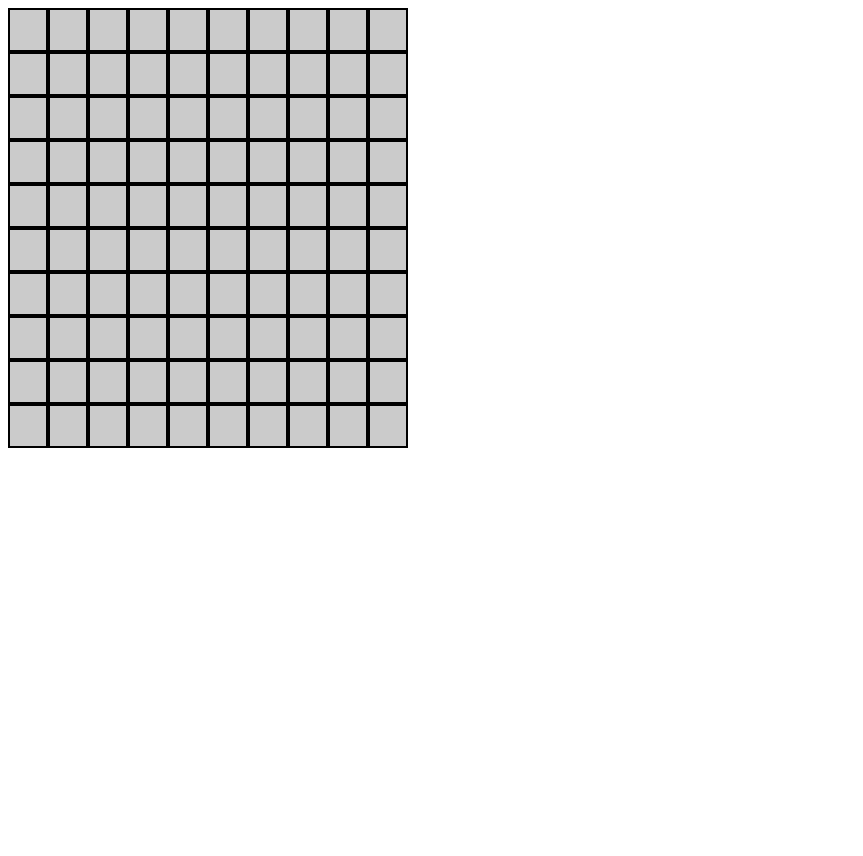
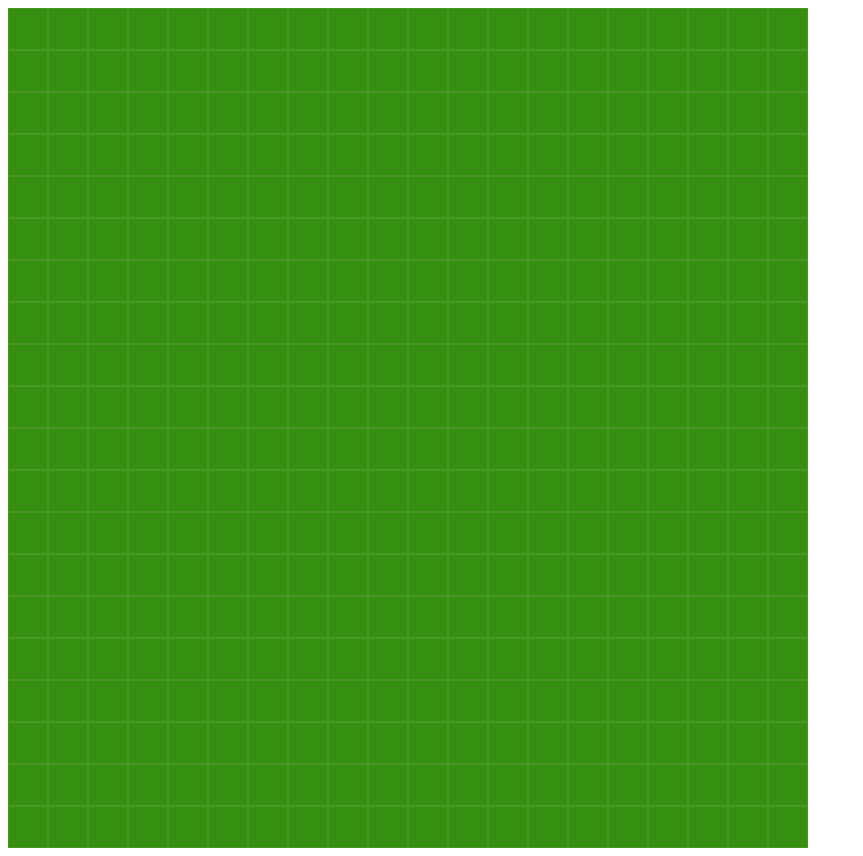
Before and after one commit to MounzerMerheb/snake-game, a plain HTML site: page index.html in a window 1280 px wide. Shown: the whole page, without its empty margins (0-863 px from the left). Before the commit the page ends 800 px from the top, so only its background shows below. Drawn offline with Linux system fonts and the light colour scheme.

Commit message:
add snake class

```diff
--- a/index.html
+++ b/index.html
@@ -5,6 +5,7 @@
     <meta name="viewport" content="width=device-width, initial-scale=1.0" />
     <title>snake game</title>
     <link rel="stylesheet" href="style.css" />
+    <script src="snake.js" type="module" defer></script>
     <script src="script.js" type="module" defer></script>
   </head>
 
--- a/script.js
+++ b/script.js
@@ -1,5 +1,6 @@
-const nbRows = 10;
-const nbCols = 10;
+import Snake from "./snake.js";
+const nbRows = 20;
+const nbCols = 20;
 const cellSize = 40;
 
 const grid = Array.from(Array(nbRows), () =>
--- /dev/null
+++ b/snake.js
@@ -0,0 +1,4 @@
+class Node {}
+class Snake {}
+
+export default Snake;
--- a/style.css
+++ b/style.css
@@ -20,6 +20,6 @@
   flex-direction: column;
   width: var(--cellSize);
   height: var(--cellSize);
-  background-color:rgba(0, 0, 0, 0.205);
-  border: 2px solid black;
+  background-color:rgb(54, 144, 16);
+  border: 1px solid rgba(255, 255, 255, 0.082);
 }
```
